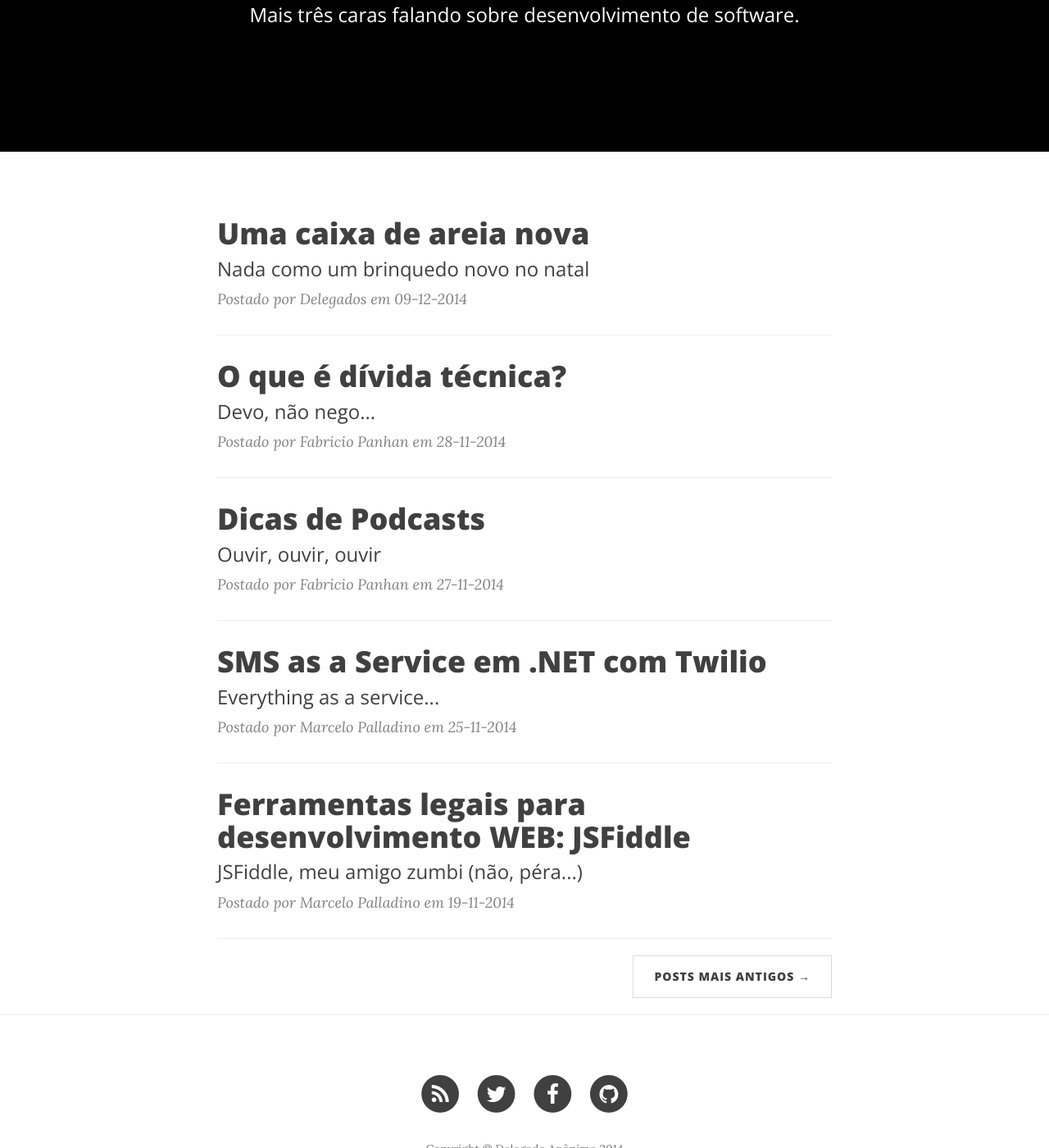
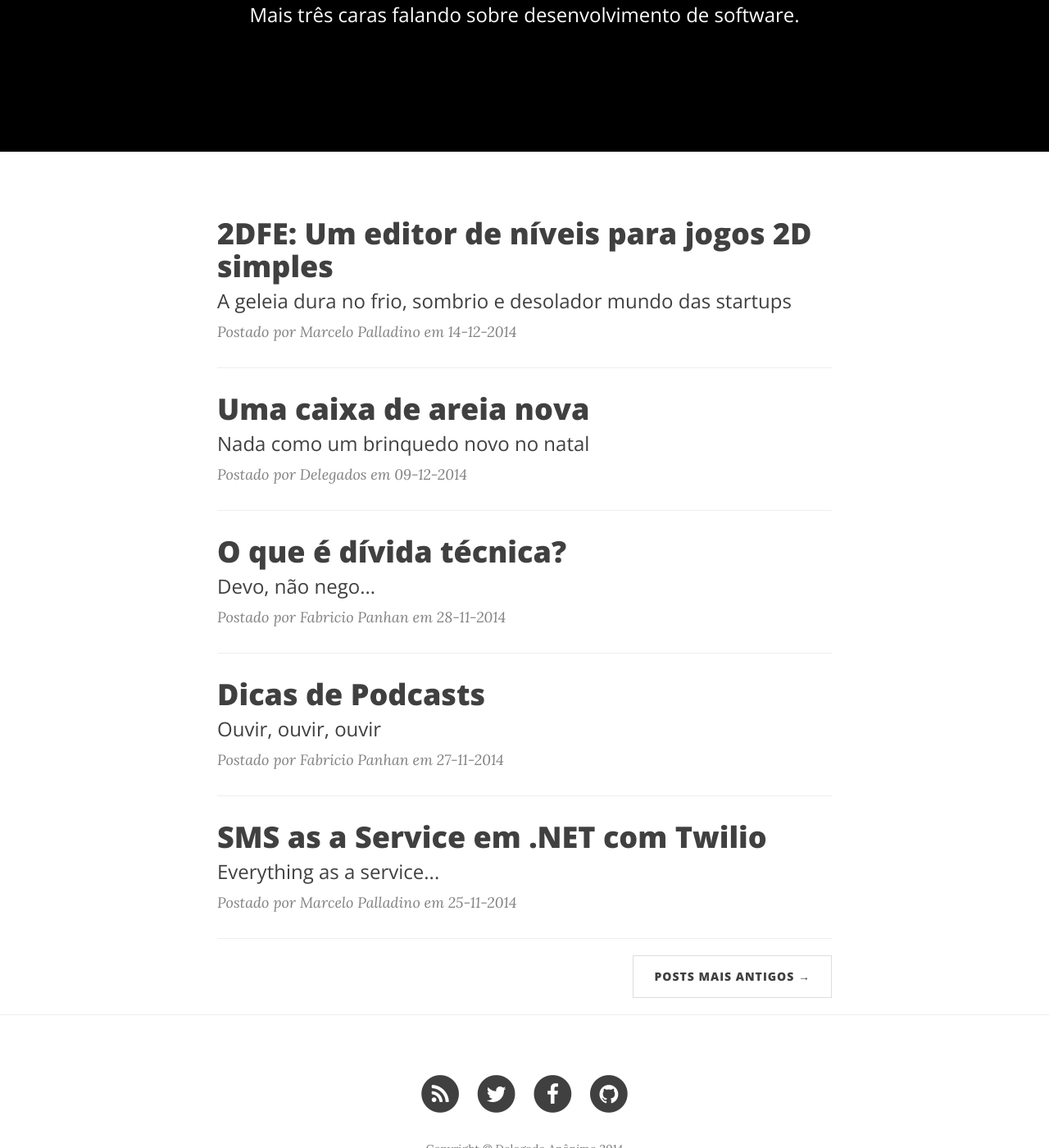
Before and after one commit to delegadoanonimo/delegadoanonimo.github.io, a Jekyll site: the page built from index.html, in a window 1280 px wide and 1400 px high, scrolled down 359 px. Shown: the whole window at 82% size. Built offline with Jekyll 4.4.1, drawn with Linux system fonts in a browser that asks for light colours; nearby versions of some CDN libraries; the list of posts is cut into pages by our own code; some of the changed lines change nothing that is shown.

Commit message:
Rascunho do artigo sobre o jellyhard 2dfe

```diff
--- a/_config.yml
+++ b/_config.yml
@@ -1,7 +1,7 @@
 # Site settings
 title: Delegado An&ocirc;nimo
 email: delegadoanonimopodcast@gmail.com
-baseurl: "http://delegadoanonimo.github.io"
+baseurl: ""
 url: ""
 twitter_username: DelegadoAnonimo
 github_username:  DelegadoAnonimo
--- /dev/null
+++ b/_posts/2014-12-14-jellyard-2dfe.markdown
@@ -0,0 +1,47 @@
+---
+layout:     post
+title:      "2DFE: Um editor de n&iacute;veis para jogos 2D simples"
+titleToShare: "jellyard-2dfe"
+subtitle:   "A geleia dura no frio, sombrio e desolador mundo das startups"
+description: "2DFE &eacute; um editor de n&iacute;veis para desenvolvimento de jogos 2D simples (especialmente plataformas) e foi desenvolvimento originalmente para a Jellyhard."
+keywords: "Desenvolvimento de jogos, Game development, Indie Game development, Games 2D, N&iacute;veis, Level editor, editor de fase"
+date:       2014-12-14 06:00:00
+dateShort:  "2014-12-14"
+author:     "Marcelo Palladino"
+header-img: "img/2014-12/post-bg-jellyard-2dfe.jpg"
+tags:
+- Desenvolvimento de jogos,
+- Game development,
+- Indie Game development,
+- Games 2D,
+- N&iacute;veis,
+- Level editor,
+- editor de fase
+---
+
+<p>
+
+    Este ano me envolvi como nunca no mundo frio, sombrio e desolador mundo das startups. Eu e mais tr&ecirc;s colegas criamos e mantivemos uma iniciativa para desenvolvimento de jogos multiplataforma com foco na experi&ecirc;ncia do jogador.
+    Neste momento estamos concluindo o primeiro projeto da empresa e h&aacute; v&aacute;rias coisas interessantes a
+    serem compartilhadas sobre gerenciamento de projetos, ciclo de vida de desenvolvimento e cria&ccedil;&atilde;o de software em startups.
+    Com certeza vou voltar neste tema, mas hoje quero compartilhar algo mais pr&aacute;tico que criamos durante o projeto.
+</p>
+
+<p>
+    O jogo &eacute; um runner game. O jogador controla um personagem que anda da esquerda para direita e tem responder aos desafios
+    usando reflexo e mem&oacute;ria. H&aacute; in&uacute;meros jogos assim por a&iacute;, mas o diferencial do
+    jellyborn (t&iacute;tulo de trabalho) est&aacute; na hist&oacute;ria que est&aacute; sendo contada. N&atilde;o vai haver spoliers aqui, sen&atilde;o nosso game designer me mata. hahaha
+</p>
+
+<p>
+    Saindo do game design e indo para a programa&ccedil;&atilde;o (que &eacute; minha maior responsabilidade no projeto),
+    o primeiro grande desafio foi oferecer os designers uma forma r&aacute;pida de fazer o level design. Neste tipo de jogo
+    conta muito a cad&ecirc;ncia dos desafios e o posicionamento dos elementos em rela&ccedil;&atilde;o &agrave; velocidade do
+    personagem principal. Ent&atilde;o era vital que tiv&eacute;ssemos algo que nos permitisse testar ideias de level design rapidamente.
+</p>
+
+<h2 class="section-heading">O editor</h2>
+
+<img src="{{ site.url }}/img/2014-12/2dfe_2.jpg" alt="2DFE durante a edi&ccedil;&atilde;o de um n&iacute;vel" class="img-responsive center-block">
+
+<img src="{{ site.url }}/img/2014-12/2dfe_1.jpg" alt="Jellyhard Jellyborn rodando" class="img-responsive center-block">
```
Also changed, not shown: img/2014-12/2dfe_1.jpg (added), img/2014-12/2dfe_2.jpg (added), img/2014-12/post-bg-jellyard-2dfe.jpg (added).
